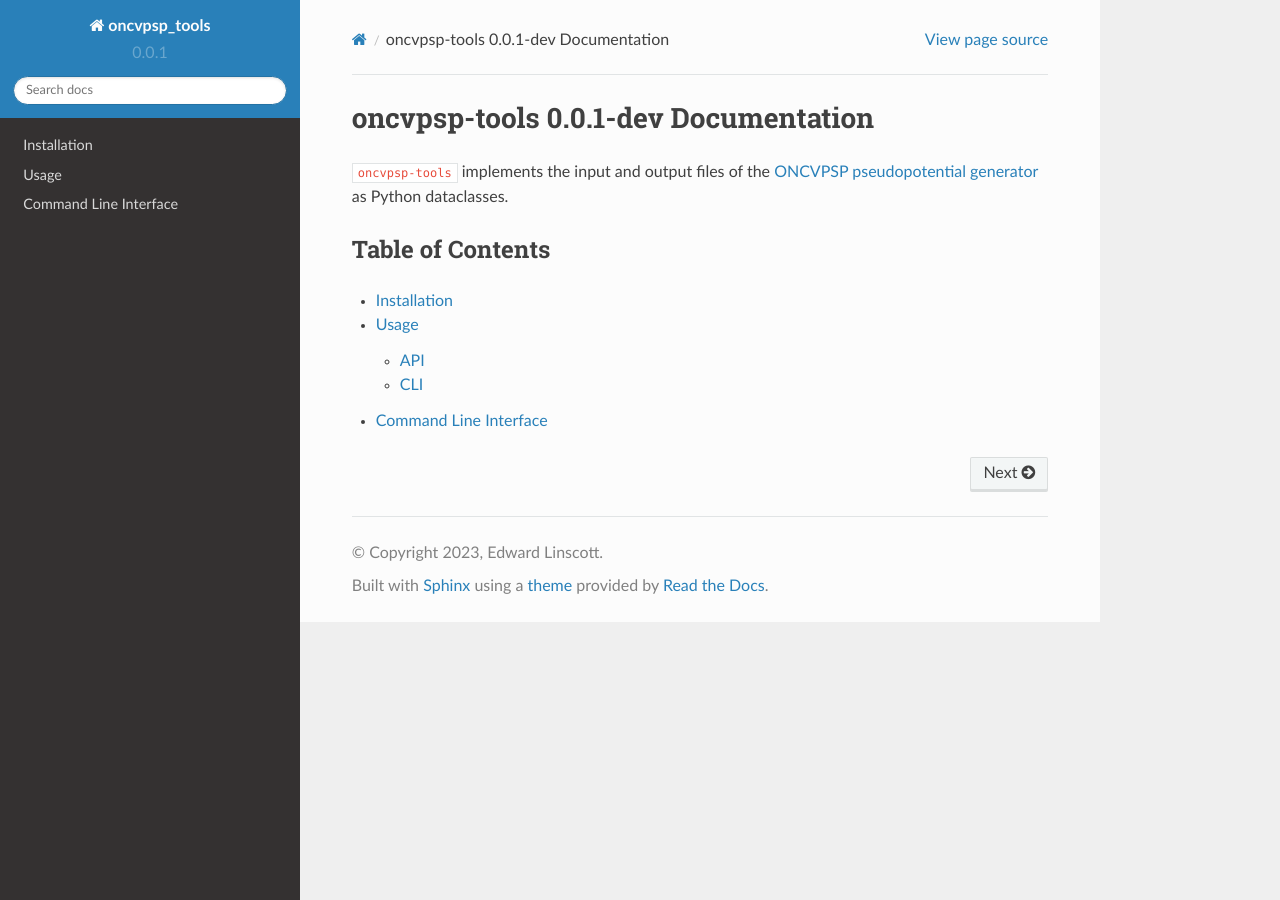
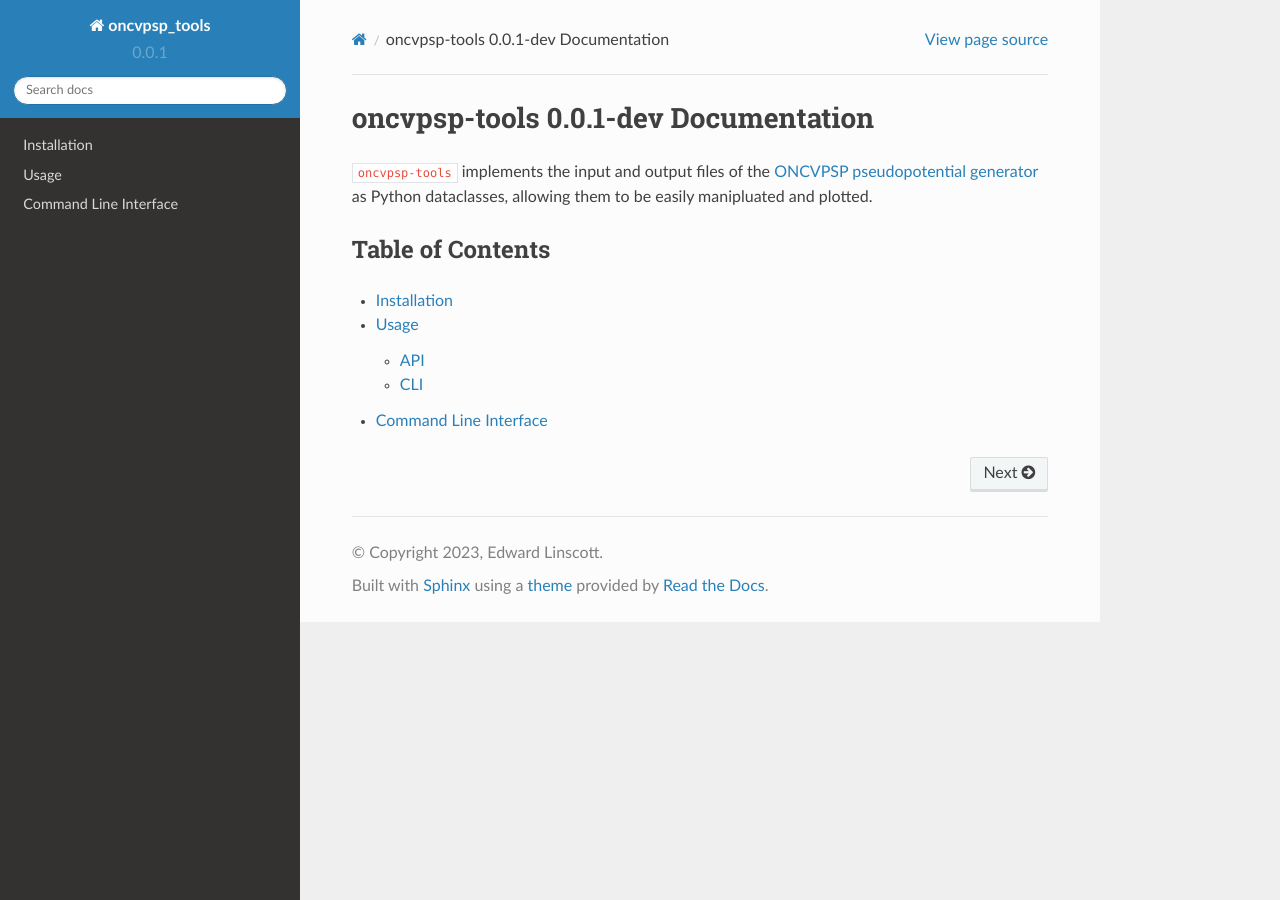
Before and after one commit to pseudopotential-tools/oncvpsp-tools, a Sphinx documentation site: the page built from docs/source/index.rst, in a window 1280 px wide. Built offline with Sphinx 7.4.7 and the Read the Docs theme 2.0.0, drawn with Linux system fonts in a browser that asks for light colours.

Commit message:
Tweaked index.rst

```diff
--- a/docs/source/index.rst
+++ b/docs/source/index.rst
@@ -1,7 +1,7 @@
 oncvpsp-tools |release| Documentation
 =====================================
 
-``oncvpsp-tools`` implements the input and output files of the `ONCVPSP pseudopotential generator <http://www.mat-simresearch.com/>`_ as Python dataclasses.
+``oncvpsp-tools`` implements the input and output files of the `ONCVPSP pseudopotential generator <http://www.mat-simresearch.com/>`_ as Python dataclasses, allowing them to be easily manipluated and plotted.
 
 Table of Contents
 -----------------
```
